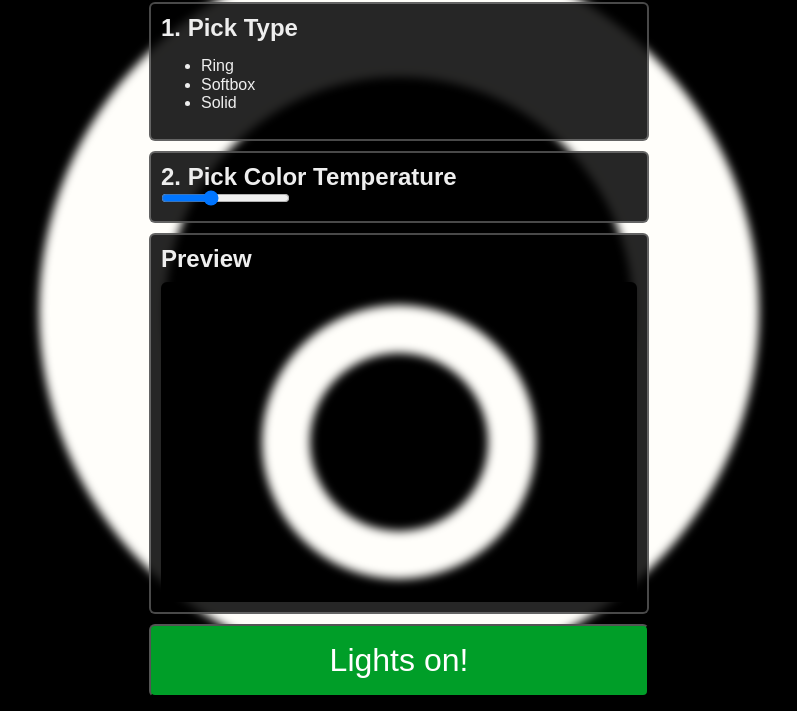
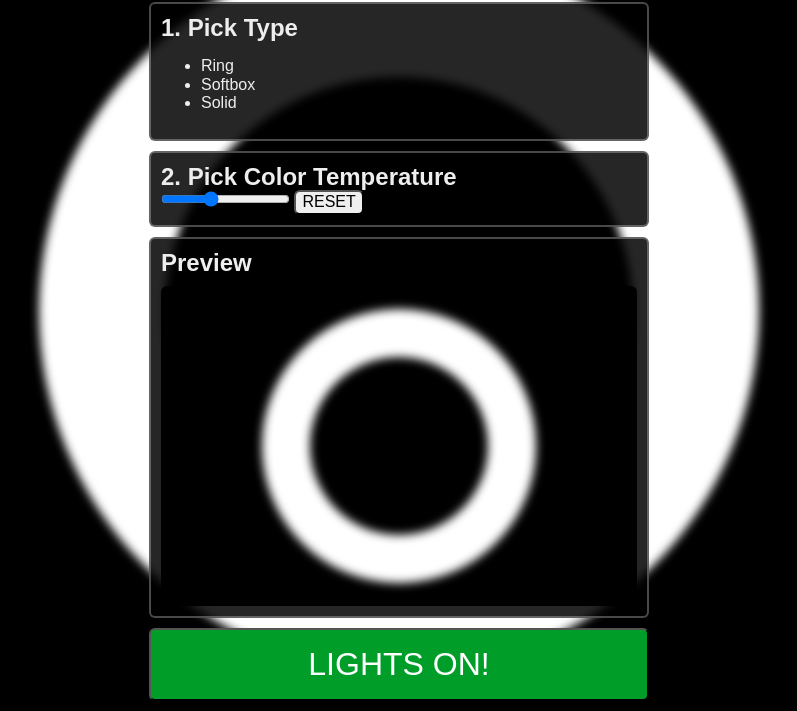
Before and after one commit to theBrianCui/studiolight, a website built with Parcel: page src/index.html in a window 1280 px wide. Shown: the part 89-800 px from the top of the page, without its empty margins (241-1038 px from the left). Built offline with nearby package versions, Linux system fonts and the light colour scheme.

Commit message:
Implement reset button

```diff
--- a/src/index.html
+++ b/src/index.html
@@ -29,6 +29,7 @@
                 <div class="panel">
                     <h2>2. Pick Color Temperature</h2>
                     <input id="temperature-slider" type="range" min="1500" max="15000" value="6500" />
+                    <button id="temperature-reset">Reset</button>
                 </div>
                 <div id="preview-panel" class="panel">
                     <h2>Preview</h2>
--- a/src/script.ts
+++ b/src/script.ts
@@ -18,6 +18,7 @@ const TEMPLATES: Map<string, HTMLElement> = (() => {
 const BACKDROP = DOM.getById('backdrop');
 const CONTROL_PANEL = DOM.getById('control-panel');
 const TEMPERATURE_SLIDER = DOM.getById('temperature-slider') as HTMLInputElement;
+const TEMPERATURE_RESET = DOM.getById('temperature-reset') as HTMLButtonElement;
 const BIG_BUTTON = DOM.getById('big-button');
 
 function setBackdrop(template: string) {
@@ -39,18 +40,28 @@ for (const control of CONTROL_LIST) {
     });
 }
 
+const TEMPERATURE_DEFAULT_WHITE: string = '6500';
 function setColor(color: string) {
     document.documentElement.style.setProperty('--light-color', color);
 }
 
 function inputSliderColor() {
     const rgb = colorTemperature(parseInt(TEMPERATURE_SLIDER.value, 10));
-    const color: string = `rgb(${rgb.r}, ${rgb.g}, ${rgb.b})`;
+    let color: string = `rgb(${rgb.r}, ${rgb.g}, ${rgb.b})`;
+
+    if (TEMPERATURE_SLIDER.value === TEMPERATURE_DEFAULT_WHITE) {
+        color = 'rgb(255, 255, 255)';
+    }
     setColor(color);
 }
 
 TEMPERATURE_SLIDER.addEventListener('input', inputSliderColor);
 inputSliderColor();
+
+TEMPERATURE_RESET.addEventListener('click', () => {
+    TEMPERATURE_SLIDER.value = TEMPERATURE_DEFAULT_WHITE;
+    inputSliderColor();
+});
 
 BIG_BUTTON.addEventListener('click', () => {
     CONTROL_PANEL.classList.add('hidden');
--- a/src/style.less
+++ b/src/style.less
@@ -78,11 +78,12 @@ h1, h2 {
 }
 
 button {
-    color: white;
+    text-transform: uppercase;
     .rounded();
 }
 
 #big-button {
+    color: white;
     width: 100%;
     padding: 1rem;
     background-color: #009e28;
```
